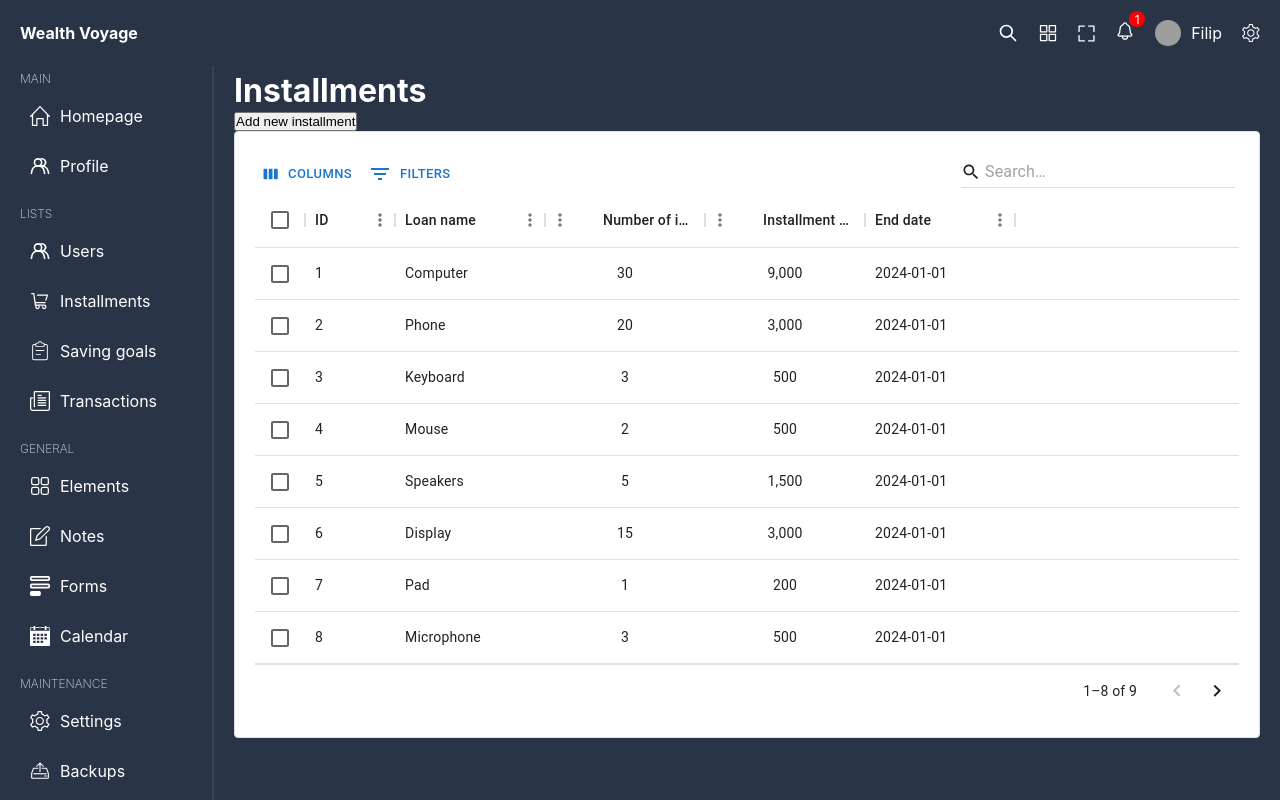
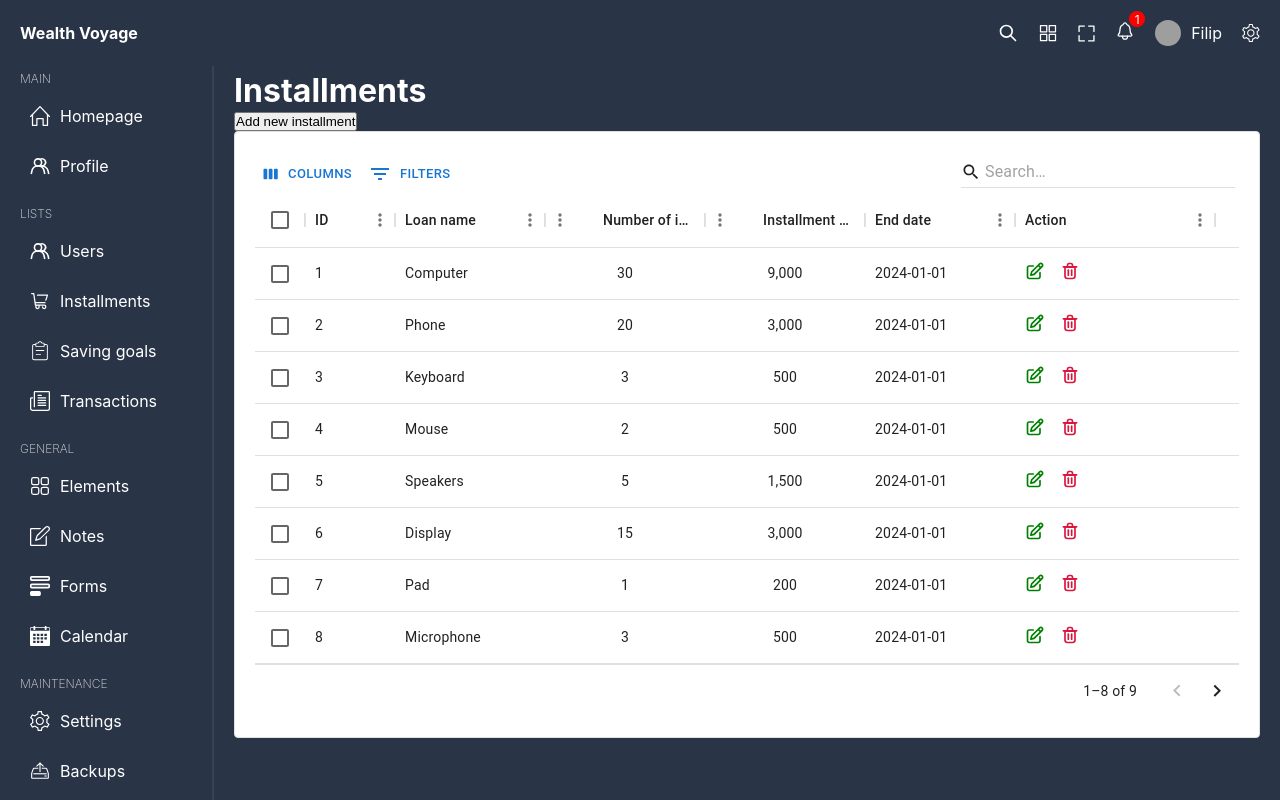
Before and after one commit to Filip-Politowski/WealthVoyage, a React (Create React App) app in the folder WealthVoyage-frontend-02/wealth-voyage/: page /installments in a window 1280 px wide. Shown: the top 800 px of the page. Built offline with nearby package versions, Linux system fonts and the light colour scheme; grey boxes are pictures that could not be loaded.

Commit message:
Added action column to installments table

```diff
--- a/WealthVoyage-frontend-02/wealth-voyage/src/components/dataTable/DataTable.tsx
+++ b/WealthVoyage-frontend-02/wealth-voyage/src/components/dataTable/DataTable.tsx
@@ -1,20 +1,50 @@
-import React from 'react'
-import "./dataTable.scss"
-import { DataGrid, GridColDef, GridToolbar, GridValueGetterParams } from "@mui/x-data-grid";
+import React from "react";
+import "./dataTable.scss";
+import {
+  DataGrid,
+  GridColDef,
+  GridToolbar,
+  GridValueGetterParams,
+} from "@mui/x-data-grid";
+import { Link } from "react-router-dom";
 
-type Props ={
-  columns:GridColDef[];
-  rows:object[];
+type Props = {
+  columns: GridColDef[];
+  rows: object[];
+  slug: string;
+};
+
+const DataTable = (props: Props) => {
+
+const handleDelete = (id: number) => {
+console.log(id + "has been deleted")
 }
 
-const DataTable = (props: Props) => {
+
+  const actionColumn: GridColDef = {
+    field: "action",
+    headerName: "Action",
+    width: 200,
+    renderCell: (params) => {
+      return (
+        <div className="action">
+          <Link to={`/${props.slug}/${params.row.id}`}>
+            <img src="/view.svg" alt="" />
+          </Link>
+          <div className="delete" onClick={() => handleDelete(params.row.id)}>
+            <img src="/delete.svg" alt="" />
+          </div>
+        </div>
+      );
+    },
+  };
 
   return (
     <div className="dataTable">
       <DataGrid
-      className='dataGrid'
+        className="dataGrid"
         rows={props.rows}
-        columns={props.columns}
+        columns={[...props.columns, actionColumn] }
         initialState={{
           pagination: {
             paginationModel: {
@@ -22,24 +52,20 @@
             },
           },
         }}
-        slots={{toolbar:GridToolbar}}
+        slots={{ toolbar: GridToolbar }}
         slotProps={{
-            toolbar: {
-                showQuickFilter: true,
-                quickFilterProps: { debounceMs: 500 },
-            }}
-        }
+          toolbar: {
+            showQuickFilter: true,
+            quickFilterProps: { debounceMs: 500 },
+          },
+        }}
         pageSizeOptions={[8]}
         checkboxSelection
         disableRowSelectionOnClick
         disableDensitySelector
-
-
-
       />
     </div>
   );
-}
+};
 
-
-export default DataTable
+export default DataTable;
--- a/WealthVoyage-frontend-02/wealth-voyage/src/components/dataTable/dataTable.scss
+++ b/WealthVoyage-frontend-02/wealth-voyage/src/components/dataTable/dataTable.scss
@@ -4,6 +4,17 @@
     padding: 20px;
   }
 
+  .action {
+    display: flex;
+    gap: 15px;
+
+    img {
+      width: 20px;
+      height: 20px;
+      cursor: pointer;
+    }
+  }
+
   #\:rg\: {
     display: none;
   }
--- a/WealthVoyage-frontend-02/wealth-voyage/src/pages/installments/Installments.tsx
+++ b/WealthVoyage-frontend-02/wealth-voyage/src/pages/installments/Installments.tsx
@@ -44,7 +44,7 @@
         <h1>Installments</h1>
         <button>Add new installment</button>
       </div>
-      <DataTable columns={columns} rows={installmentsRow}/>
+      <DataTable slug={"loans"} columns={columns} rows={installmentsRow}/>
     </div>
   );
 };
```
